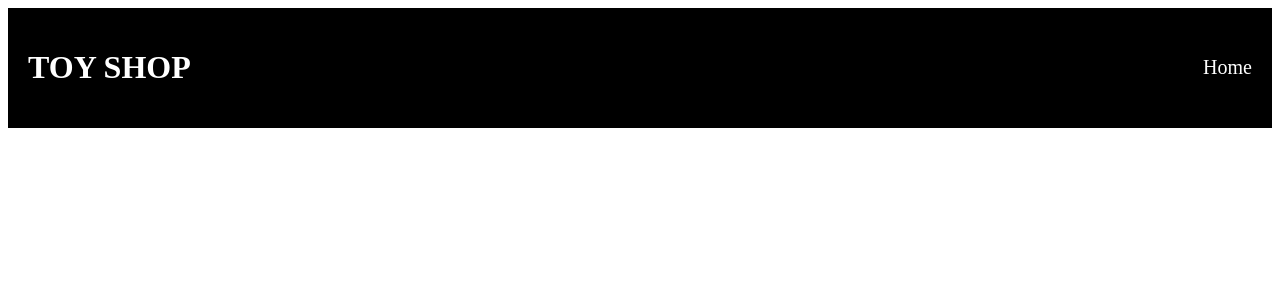
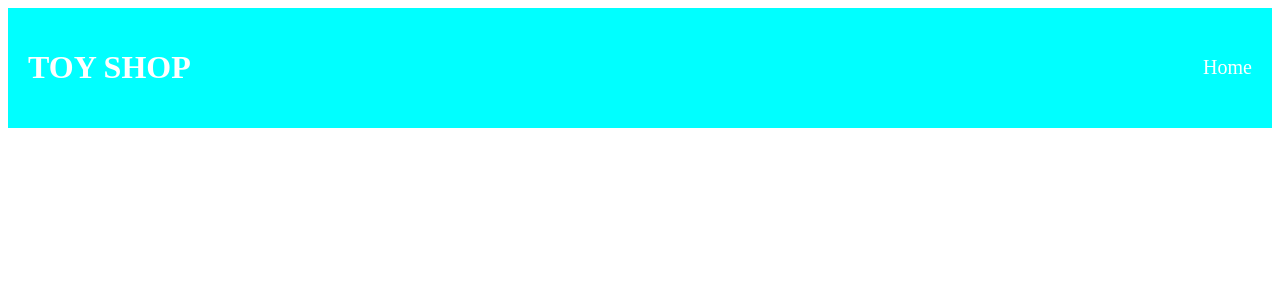
Before and after one commit to barleviatias/home-to-go, a React (Create React App) app: page / in a window 1280 px wide. Shown: the top 300 px of the page. Built offline with nearby package versions, Linux system fonts and the light colour scheme.

Commit message:
ofek connect

```diff
--- a/src/assets/css/header.css
+++ b/src/assets/css/header.css
@@ -1,5 +1,5 @@
 .header-container {
-    background-color: black;
+    background-color: aqua;
     color: white;
     display: flex;
     justify-content: space-between;
```
